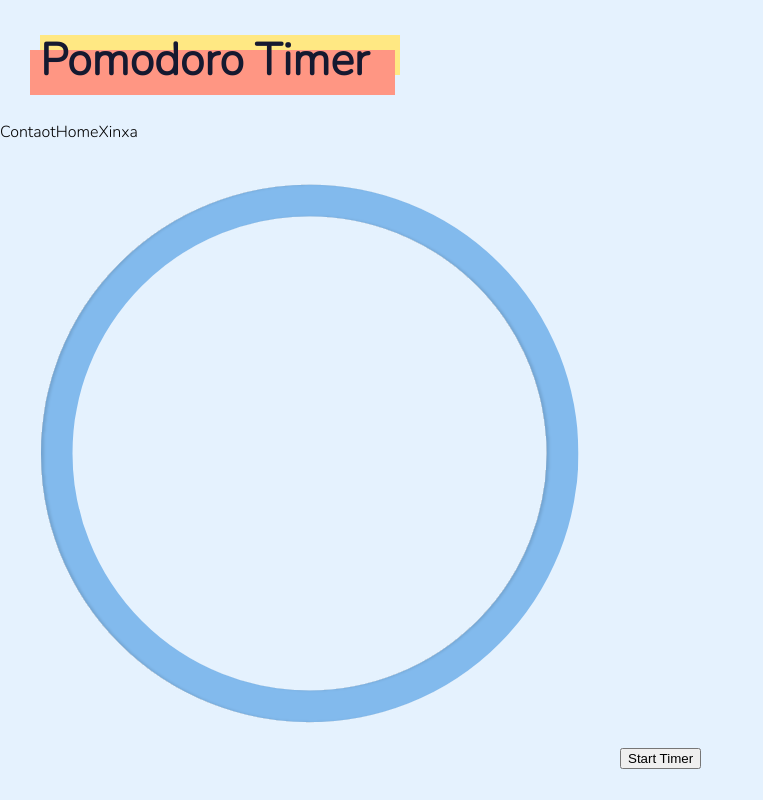
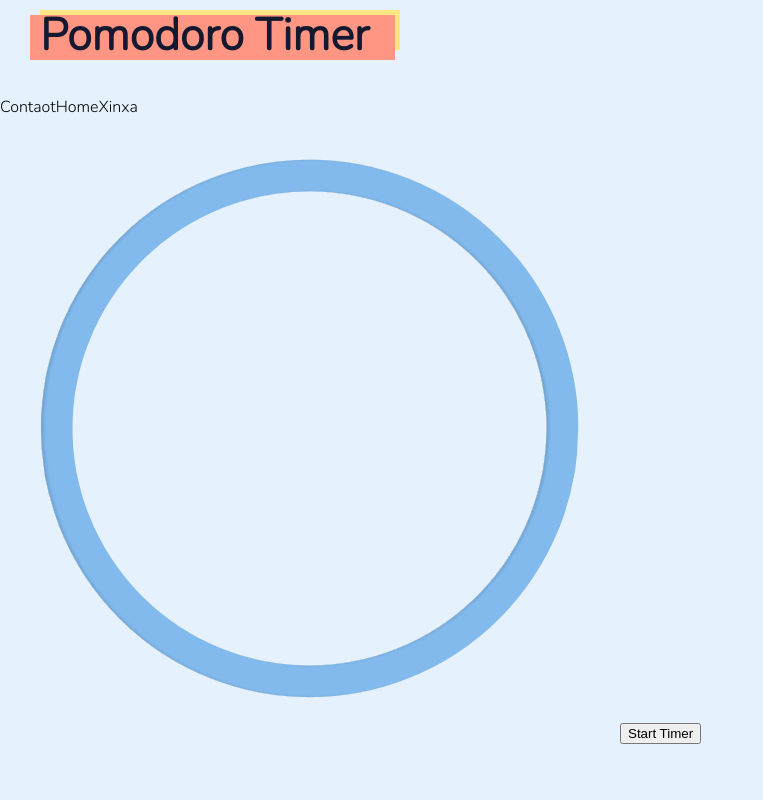
Before and after one commit to beatrizmotta/PomodoTimer, a React (Create React App) app: page / in a window 1280 px wide. Shown: the whole page, without its empty margins (0-763 px from the left). Built offline with nearby package versions, Linux system fonts and the light colour scheme.

Commit message:
Mudando top e left no componente Logo

```diff
--- a/src/components/templates/Logo.css
+++ b/src/components/templates/Logo.css
@@ -1,13 +1,15 @@
 .logo {
+    margin-top: -25px;
+}
+.logo-svg {
     color: rgb(21, 25, 48);
     font-size: 2.8rem;
     width: fit-content;
     margin-left: 40px;
-    margin-top: 30px;
 }
-.logo::before {
+.logo-svg::before {
     position: absolute;
-    top: 38px;
+    top: 7px;
     content: '.';
     z-index: -2;
     background-color: #FFE883;
@@ -16,11 +18,11 @@
     height: 40px;
     animation: beforeAnimation 1.1s ease-in-out infinite alternate;
 }
-.logo::after {
+.logo-svg::after {
     position: absolute;
     content: '.';
     z-index: -1;
-    top: 45px;
+    top: 18px;
     left: 30px;
     background-color: #FF9683;
     color: transparent;
@@ -31,12 +33,12 @@
 
 @keyframes afterAnimation {
     to {
-        top: 50px;
+        top: 15px;
     }
 }
 
 @keyframes beforeAnimation {
     to {
-        top: 35px;
+        top: 10px;
     }
 }
--- a/src/components/templates/Logo.jsx
+++ b/src/components/templates/Logo.jsx
@@ -3,7 +3,9 @@ import './Logo.css'
 
 const Logo = () => {
     return (
-            <h1 className="logo">Pomodoro Timer</h1>
+        <div className="logo">
+            <h1 className="logo-svg">Pomodoro Timer</h1>
+        </div>
 
     );
 };
```
